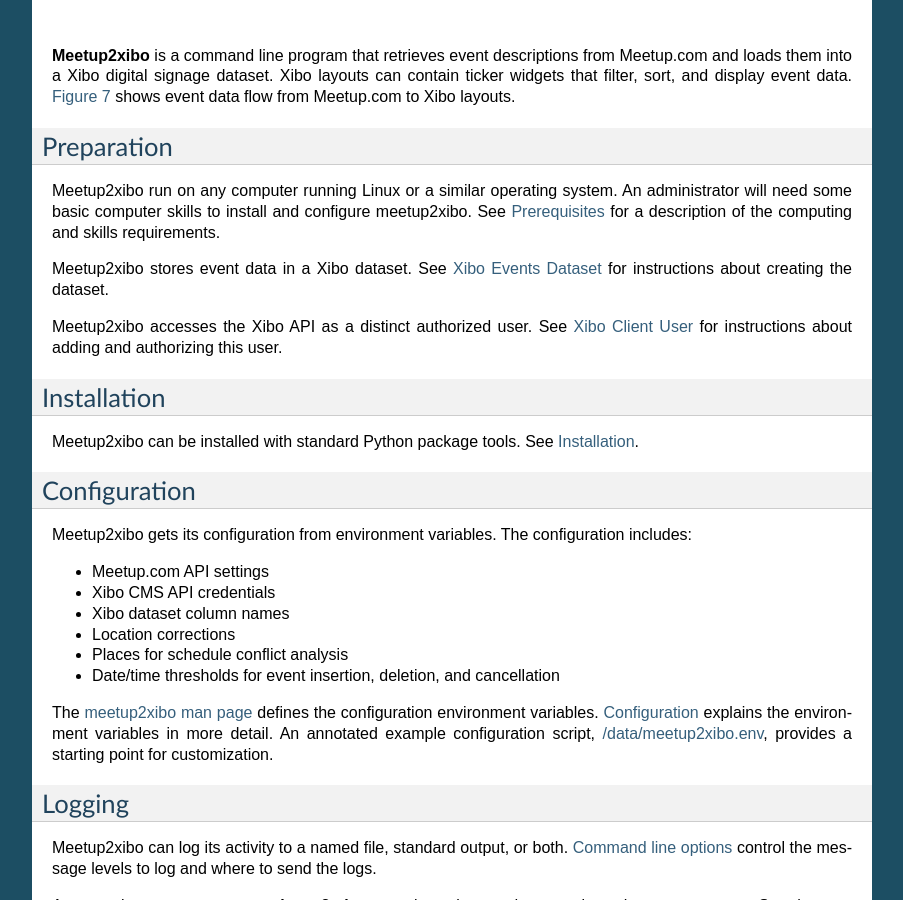
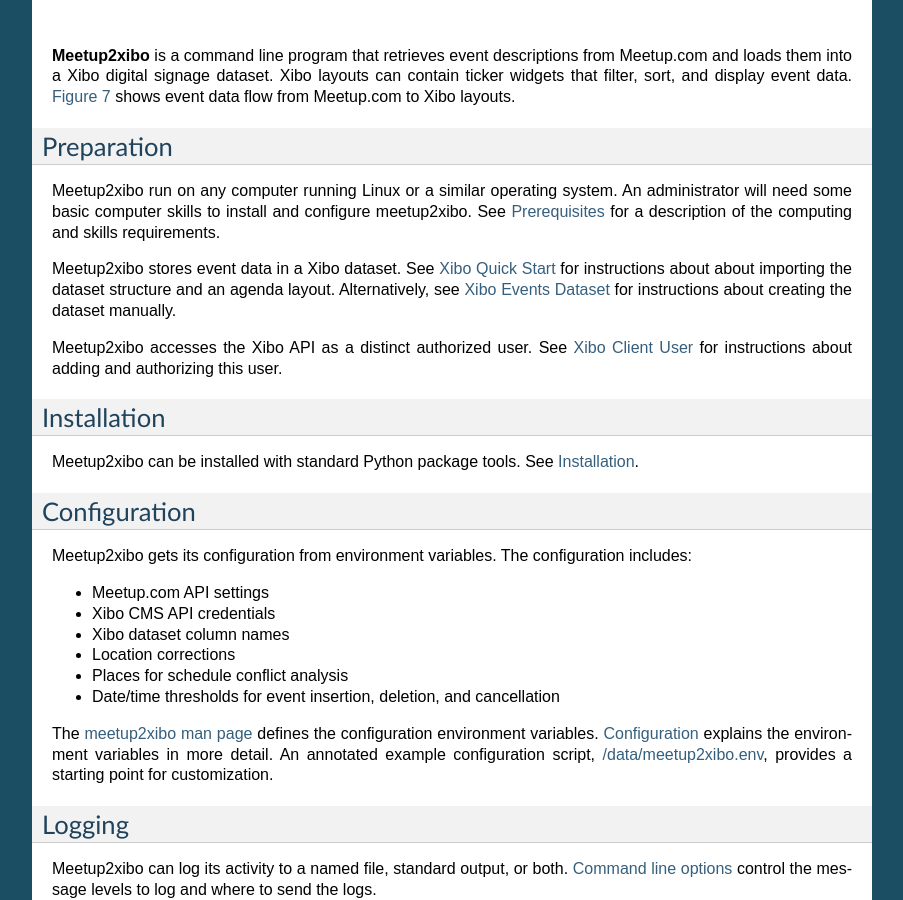
Before and after one commit to jshprentz/meetup2xibo, a Sphinx documentation site: the page built from docs/user-manual/overview.rst, in a window 1280 px wide and 900 px high, scrolled down 573 px. Shown: the whole window, without its empty margins (198-1101 px from the left). Built offline with Sphinx 7.4.7, drawn with Linux system fonts in a browser that asks for light colours.

Commit message:
Add a Xibo quick start section.

```diff
--- a/docs/index.rst
+++ b/docs/index.rst
@@ -18,6 +18,7 @@
 
    user-manual/overview
    user-manual/prerequisites
+   user-manual/xibo-quick-start
    user-manual/xibo-dataset-setup
    user-manual/xibo-user-setup
    user-manual/installation
--- a/docs/user-manual/overview.rst
+++ b/docs/user-manual/overview.rst
@@ -30,7 +30,10 @@
 requirements.
 
 Meetup2xibo stores event data in a Xibo dataset.
-See :doc:`xibo-dataset-setup` for instructions about creating the dataset.
+See :doc:`xibo-quick-start` for instructions about about importing the dataset
+structure and an agenda layout.
+Alternatively, see :doc:`xibo-dataset-setup` for instructions about creating
+the dataset manually.
 
 Meetup2xibo accesses the Xibo API as a distinct authorized user.
 See :doc:`xibo-user-setup` for instructions about adding and authorizing this
--- /dev/null
+++ b/docs/user-manual/xibo-quick-start.rst
@@ -0,0 +1,3 @@
+================
+Xibo Quick Start
+================
```
